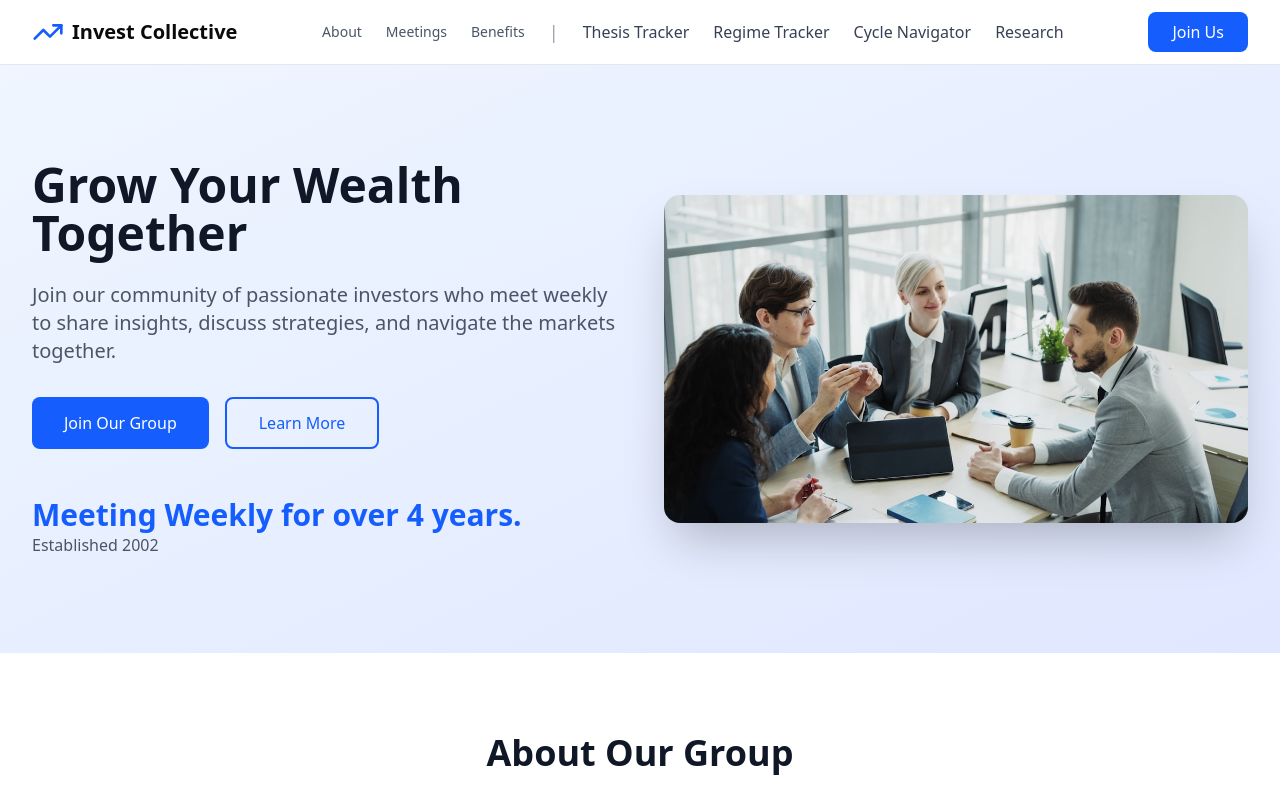
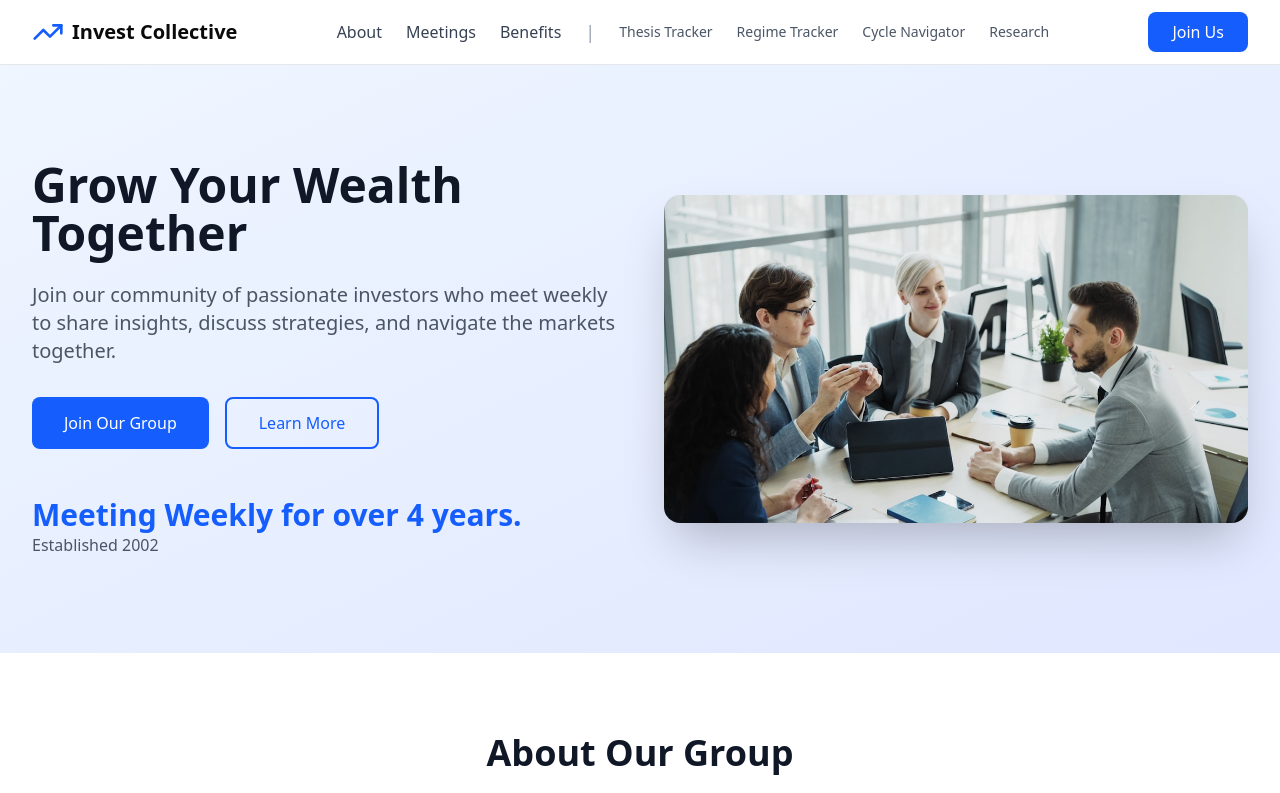
Before and after one commit to fstab50/invest-collective-site, a Next.js app: page / in a window 1280 px wide. Shown: the top 793 px of the page. Built offline with nearby package versions, Linux system fonts and the light colour scheme.

Commit message:
Reverse navigation hierarchy: make homepage links prominent
- Homepage links (About, Meetings, Benefits) now font-medium and text-gray-700
- Tools links (Thesis Tracker, etc.) now text-sm and text-gray-600
- Prioritizes main site navigation over tool pages

```diff
--- a/src/app/components/layout/Navigation.tsx
+++ b/src/app/components/layout/Navigation.tsx
@@ -16,13 +16,13 @@ export function Navigation() {
           <div className="hidden md:flex items-center gap-6">
             {/* General Links */}
             <div className="flex gap-6">
-              <Link href="/#about" className="text-gray-600 text-sm hover:text-blue-600 transition-colors">
+              <Link href="/#about" className="text-gray-700 font-medium hover:text-blue-600 transition-colors">
                 About
               </Link>
-              <Link href="/#meetings" className="text-gray-600 text-sm hover:text-blue-600 transition-colors">
+              <Link href="/#meetings" className="text-gray-700 font-medium hover:text-blue-600 transition-colors">
                 Meetings
               </Link>
-              <Link href="/#benefits" className="text-gray-600 text-sm hover:text-blue-600 transition-colors">
+              <Link href="/#benefits" className="text-gray-700 font-medium hover:text-blue-600 transition-colors">
                 Benefits
               </Link>
             </div>
@@ -32,16 +32,16 @@ export function Navigation() {
 
             {/* Tools */}
             <div className="flex gap-6">
-              <Link href="/thesis-tracker" className="text-gray-700 font-medium hover:text-blue-600 transition-colors">
+              <Link href="/thesis-tracker" className="text-gray-600 text-sm hover:text-blue-600 transition-colors">
                 Thesis Tracker
               </Link>
-              <Link href="/regime-tracker" className="text-gray-700 font-medium hover:text-blue-600 transition-colors">
+              <Link href="/regime-tracker" className="text-gray-600 text-sm hover:text-blue-600 transition-colors">
                 Regime Tracker
               </Link>
-              <Link href="/cycle-navigator" className="text-gray-700 font-medium hover:text-blue-600 transition-colors">
+              <Link href="/cycle-navigator" className="text-gray-600 text-sm hover:text-blue-600 transition-colors">
                 Cycle Navigator
               </Link>
-              <Link href="/research" className="text-gray-700 font-medium hover:text-blue-600 transition-colors">
+              <Link href="/research" className="text-gray-600 text-sm hover:text-blue-600 transition-colors">
                 Research
               </Link>
             </div>
```
